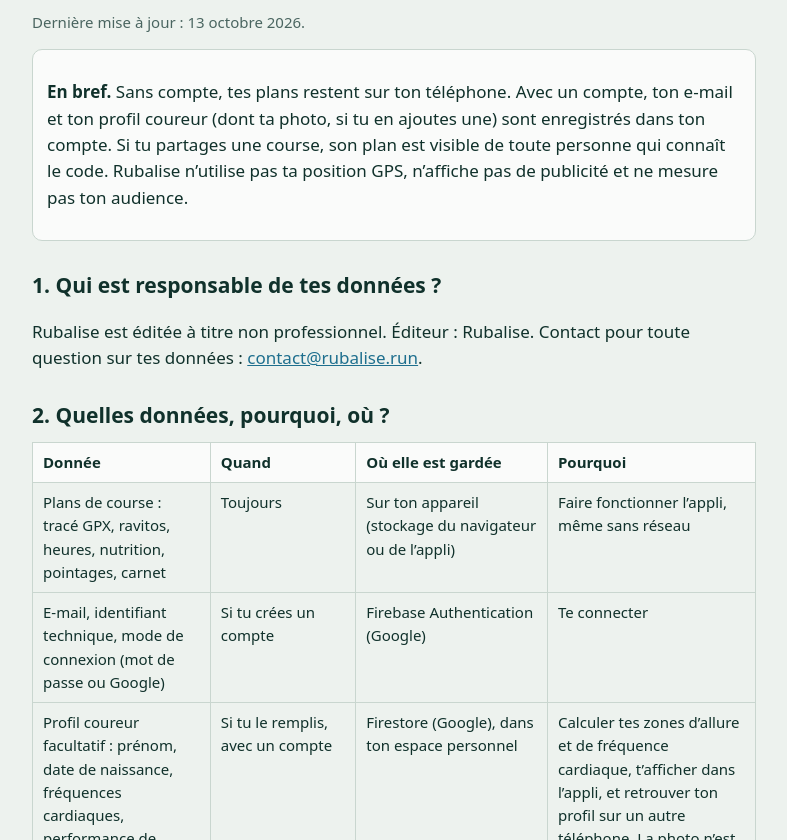
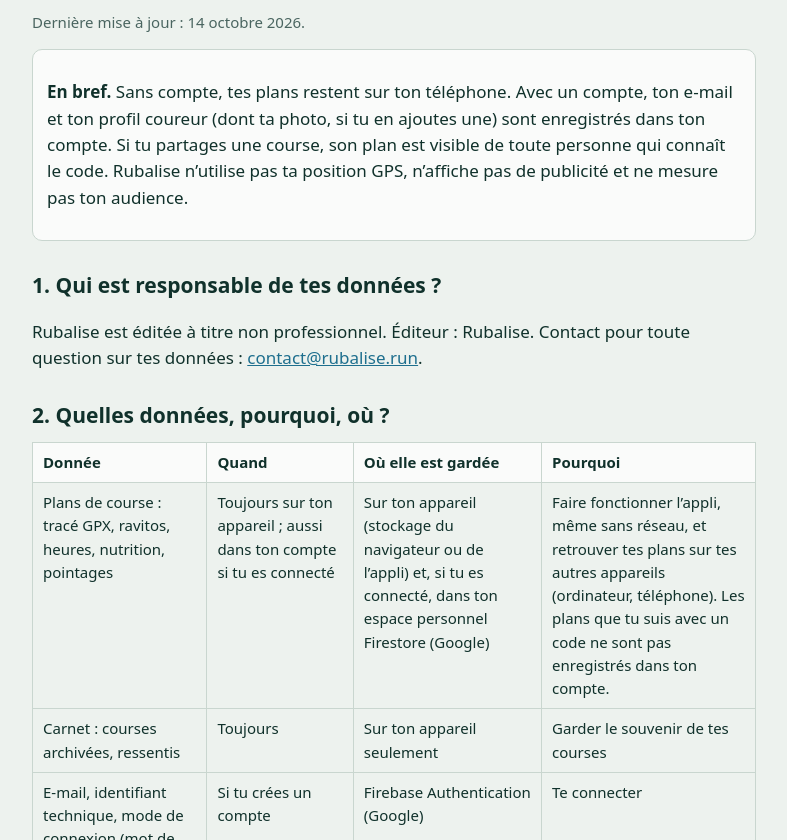
Before and after one commit to tom1estnza/rubalise, a website: page confidentialite.html in a window 1280 px wide. Shown: the part 112-952 px from the top of the page, without its empty margins (246-1033 px from the left). Drawn offline with Linux system fonts and the light colour scheme.

Commit message:
Add files via upload

```diff
--- a/confidentialite.html
+++ b/confidentialite.html
@@ -33,7 +33,7 @@ footer{margin-top:36px;color:var(--ink2);font-size:14px}
 <header class="top"><a class="brand" href="/www/">Rubalise<span>BÊTA</span></a>
 <nav aria-label="Pages légales"><a href="/confidentialite.html">Confidentialité</a><a href="/conditions.html">Conditions</a><a href="/mentions-legales.html">Mentions légales</a></nav></header>
 <h1>Politique de confidentialité</h1>
-<p class="note">Dernière mise à jour : 13 octobre 2026.</p>
+<p class="note">Dernière mise à jour : 14 octobre 2026.</p>
 
 <div class="box"><p><b>En bref.</b> Sans compte, tes plans restent sur ton téléphone. Avec un compte, ton e-mail et ton profil coureur (dont ta photo, si tu en ajoutes une) sont enregistrés dans ton compte. Si tu partages une course, son plan est visible de toute personne qui connaît le code. Rubalise n’utilise pas ta position GPS, n’affiche pas de publicité et ne mesure pas ton audience.</p></div>
 
@@ -43,7 +43,8 @@ footer{margin-top:36px;color:var(--ink2);font-size:14px}
 <h2>2. Quelles données, pourquoi, où ?</h2>
 <table>
 <tr><th>Donnée</th><th>Quand</th><th>Où elle est gardée</th><th>Pourquoi</th></tr>
-<tr><td>Plans de course : tracé GPX, ravitos, heures, nutrition, pointages, carnet</td><td>Toujours</td><td>Sur ton appareil (stockage du navigateur ou de l’appli)</td><td>Faire fonctionner l’appli, même sans réseau</td></tr>
+<tr><td>Plans de course : tracé GPX, ravitos, heures, nutrition, pointages</td><td>Toujours sur ton appareil ; aussi dans ton compte si tu es connecté</td><td>Sur ton appareil (stockage du navigateur ou de l’appli) et, si tu es connecté, dans ton espace personnel Firestore (Google)</td><td>Faire fonctionner l’appli, même sans réseau, et retrouver tes plans sur tes autres appareils (ordinateur, téléphone). Les plans que tu suis avec un code ne sont pas enregistrés dans ton compte.</td></tr>
+<tr><td>Carnet : courses archivées, ressentis</td><td>Toujours</td><td>Sur ton appareil seulement</td><td>Garder le souvenir de tes courses</td></tr>
 <tr><td>E-mail, identifiant technique, mode de connexion (mot de passe ou Google)</td><td>Si tu crées un compte</td><td>Firebase Authentication (Google)</td><td>Te connecter</td></tr>
 <tr><td>Profil coureur facultatif : prénom, date de naissance, fréquences cardiaques, performance de référence, photo de profil</td><td>Si tu le remplis, avec un compte</td><td>Firestore (Google), dans ton espace personnel</td><td>Calculer tes zones d’allure et de fréquence cardiaque, t’afficher dans l’appli, et retrouver ton profil sur un autre téléphone. La photo n’est montrée à personne d’autre que toi.</td></tr>
 <tr><td>Plan partagé en direct : parcours, ravitos, heures, pointages, position saisie à la main</td><td>Si tu partages une course</td><td>Firestore (Google). <b>Visible de toute personne qui connaît le code de 6 caractères.</b></td><td>Suivi en direct par ton assistance et tes supporters</td></tr>
@@ -78,6 +79,7 @@ footer{margin-top:36px;color:var(--ink2);font-size:14px}
 <ul>
 <li>Sur ton appareil : jusqu’à ce que tu les effaces (« Effacer les données de cet appareil »), ou que tu désinstalles l’appli.</li>
 <li>Compte et profil : jusqu’à la suppression de ton compte (« Supprimer mon compte »).</li>
+<li>Plans enregistrés dans ton compte : jusqu’à la suppression du plan ou celle de ton compte.</li>
 <li>Course partagée : jusqu’à l’arrêt du partage, la suppression de la course ou celle de ton compte.</li>
 <li>Messages de la communauté WhatsApp : selon WhatsApp et les règles de la communauté. Tu peux la quitter et supprimer tes messages à tout moment.</li>
 <li>Journaux gardés par les prestataires : selon leurs propres règles.</li>
```
Also changed, not shown: conditions.html (+2 -2 lines).
